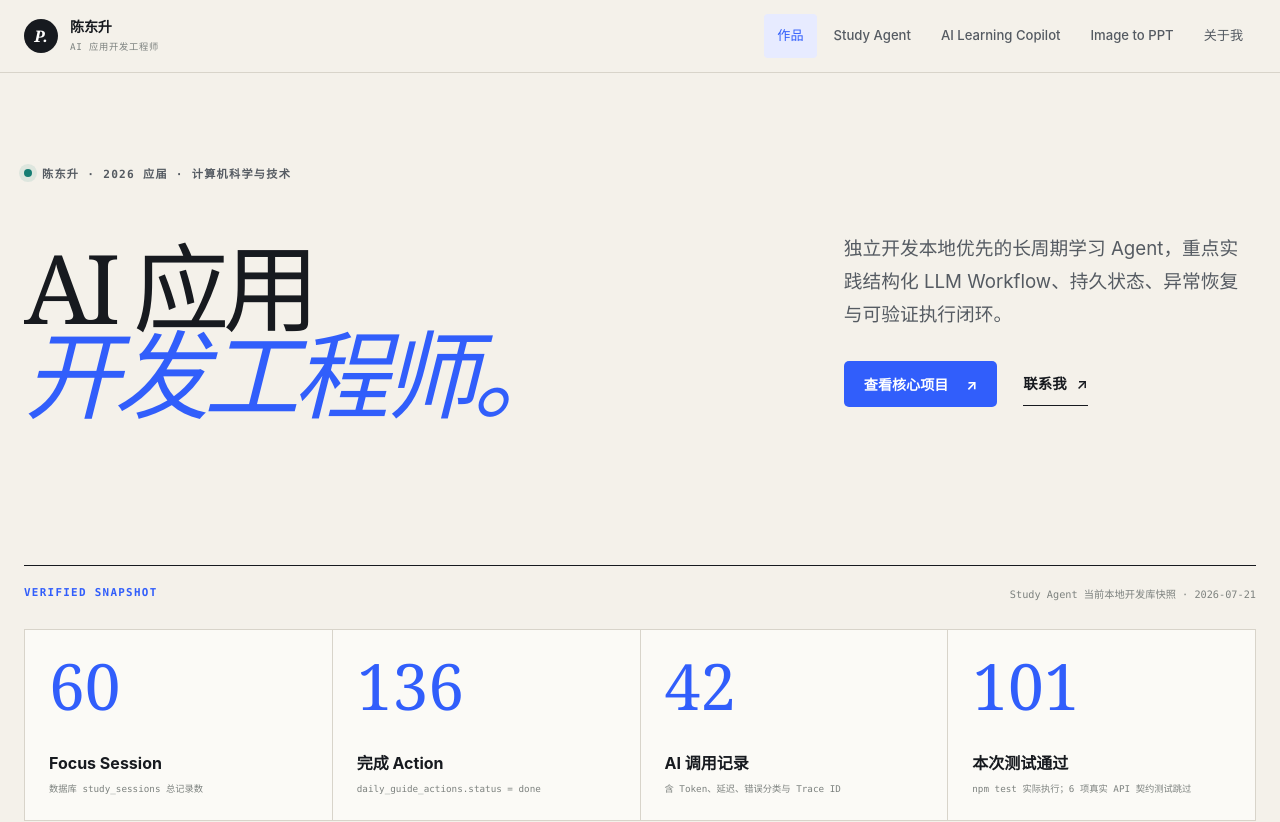
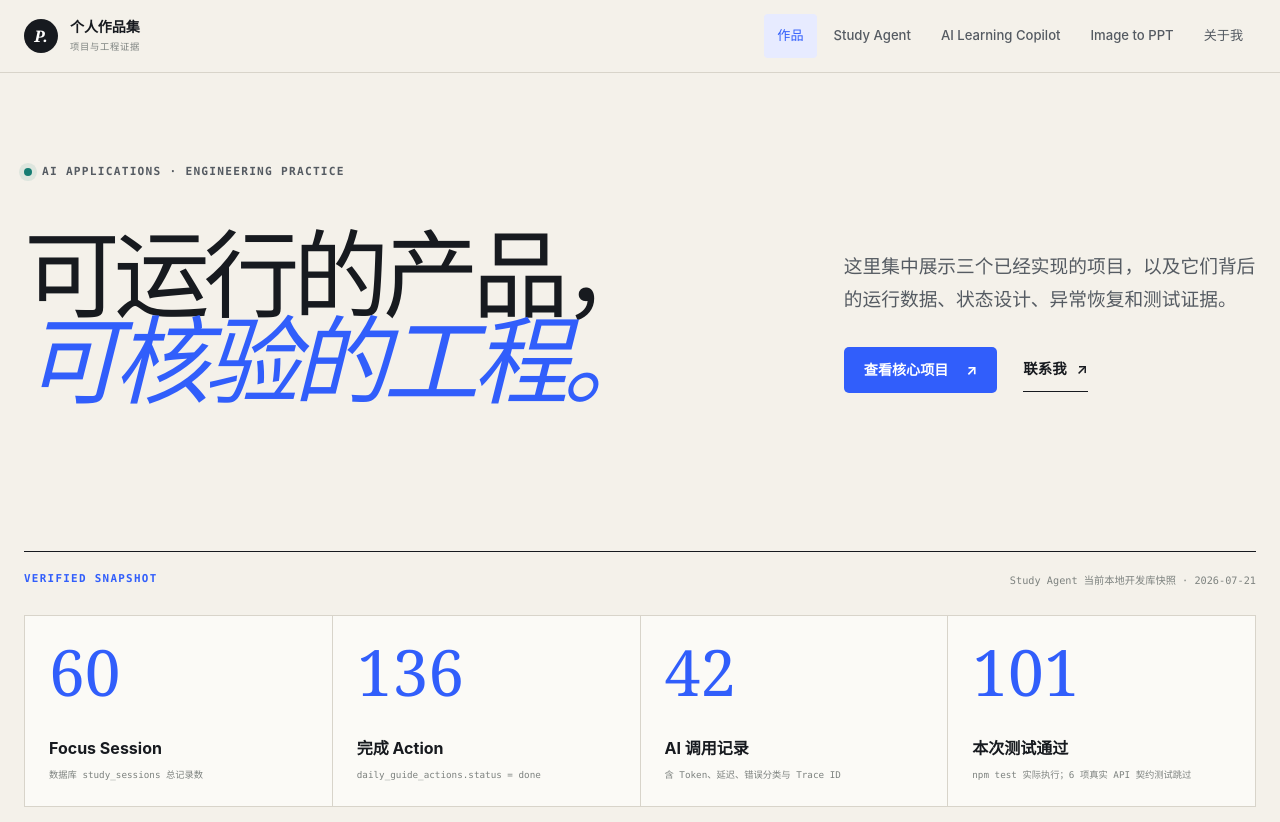
Before and after one commit to Chdosh/study-agent-showcase, a React (Vite) app: page / in a window 1280 px wide. Shown: the top 822 px of the page. Built offline with nearby package versions, Linux system fonts and the light colour scheme.

Commit message:
refactor: make homepage project focused

```diff
--- a/index.html
+++ b/index.html
@@ -3,9 +3,9 @@
   <head>
     <meta charset="UTF-8" />
     <meta name="viewport" content="width=device-width, initial-scale=1.0" />
-    <title>陈东升｜AI 应用开发工程师</title>
+    <title>AI 应用工程作品集</title>
     <meta name="description" content="陈东升的 AI 应用开发工程作品集，展示本地优先学习 Agent、结构化 LLM Workflow、持久状态、异常恢复与自动化测试。" />
-    <meta property="og:title" content="陈东升｜AI 应用开发工程师" />
+    <meta property="og:title" content="AI 应用工程作品集" />
     <meta property="og:description" content="本地优先学习 Agent、OCR 知识采集工具与 AI 辅助工作流的真实工程证据。" />
     <meta property="og:type" content="website" />
     <meta property="og:url" content="https://cdongs.top/" />
--- a/src/components/Layout.tsx
+++ b/src/components/Layout.tsx
@@ -19,8 +19,8 @@ function Layout() {
           <Link to="/" className="nav-brand">
             <span className="brand-mark">P.</span>
             <span className="brand-copy">
-              <strong>陈东升</strong>
-              <small>AI 应用开发工程师</small>
+              <strong>个人作品集</strong>
+              <small>项目与工程证据</small>
             </span>
           </Link>
           <div className="nav-links">
--- a/src/pages/Home.tsx
+++ b/src/pages/Home.tsx
@@ -49,12 +49,12 @@ function Home() {
       <section className="portfolio-hero">
         <div className="hero-kicker">
           <span className="status-dot" />
-          陈东升 · 2026 应届 · 计算机科学与技术
+          AI APPLICATIONS · ENGINEERING PRACTICE
         </div>
         <div className="hero-grid">
-          <h1>AI 应用<br /><em>开发工程师。</em></h1>
+          <h1>可运行的产品，<br /><em>可核验的工程。</em></h1>
           <div className="hero-intro">
-            <p>独立开发本地优先的长周期学习 Agent，重点实践结构化 LLM Workflow、持久状态、异常恢复与可验证执行闭环。</p>
+            <p>这里集中展示三个已经实现的项目，以及它们背后的运行数据、状态设计、异常恢复和测试证据。</p>
             <div className="hero-actions">
               <Link to="/demo" className="button button-primary">查看核心项目 <span>↗</span></Link>
               <a href="mailto:cdongs@outlook.com" className="text-link">联系我 <span>↗</span></a>
```
Also changed, not shown: 1 other file (tests, documents, lock files or other folders).
